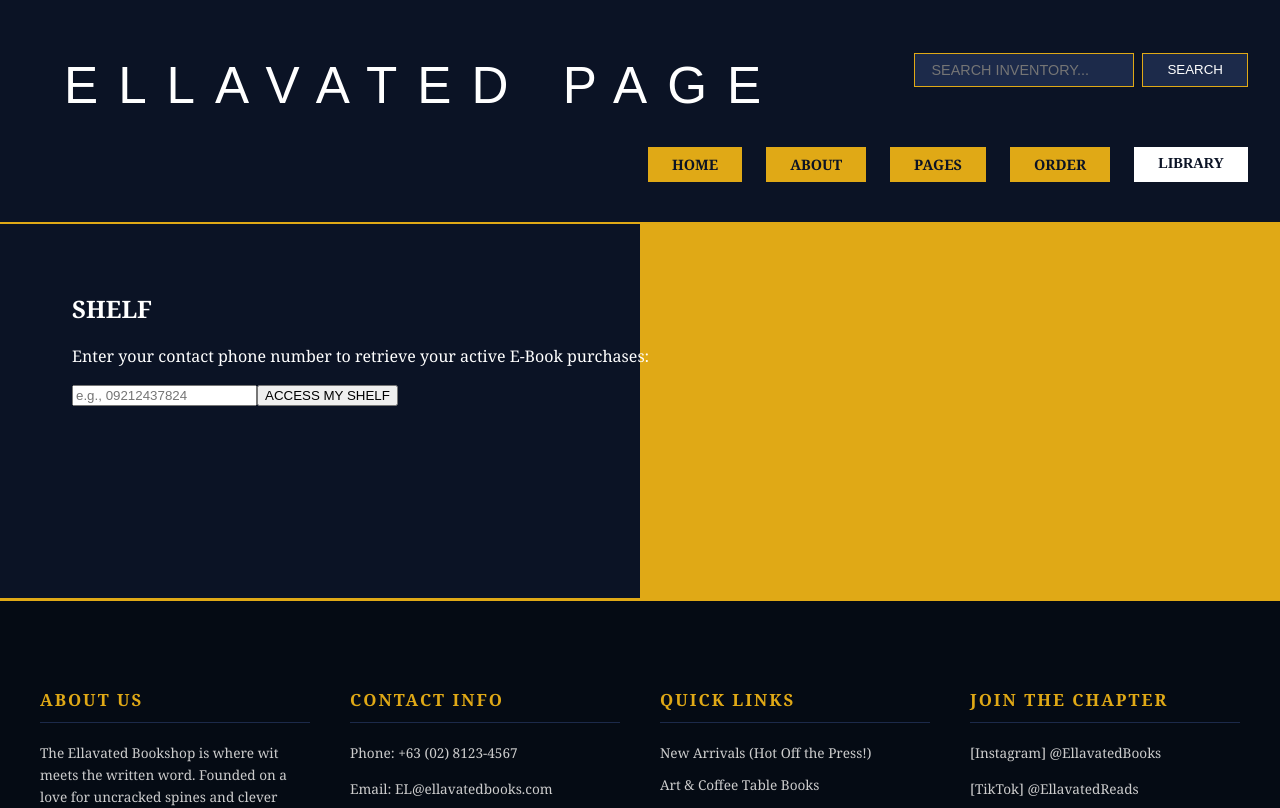
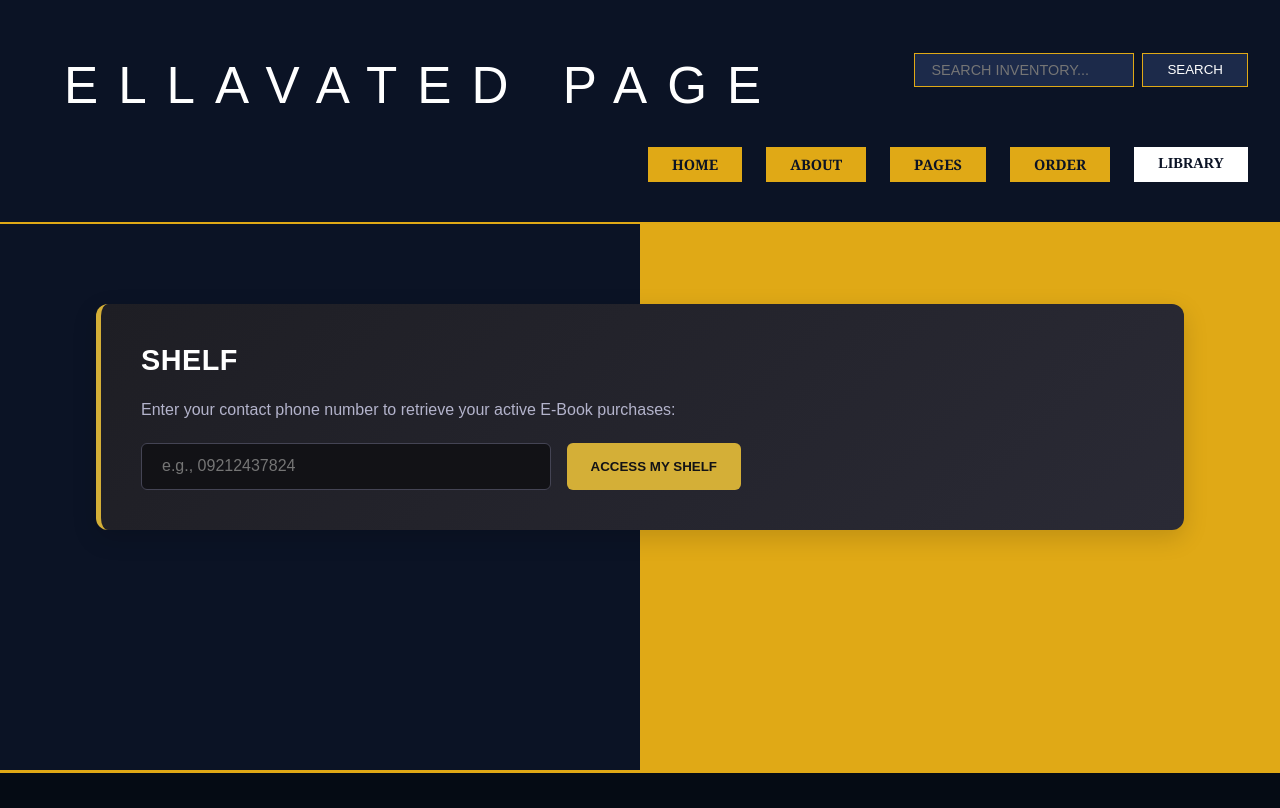
Before and after one commit to eliyosh/BookShop2, an Angular app in the folder bookshop-adb/: page /library in a window 1280 px wide. Shown: the top 808 px of the page. Built offline with nearby package versions, Linux system fonts and the light colour scheme.

Commit message:
feat: added css data to library component

```diff
--- a/bookshop-adb/src/app/library/library.css
+++ b/bookshop-adb/src/app/library/library.css
@@ -0,0 +1,127 @@
+.library-container {
+    max-width: 1200px;
+    margin: 2rem auto;
+    padding: 0 1.5rem;
+    font-family: sans-serif;
+  }
+
+  .search-box-panel {
+    background: linear-gradient(135deg, #1e1e24 0%, #2a2a35 100%);
+    color: #ffffff;
+    padding: 2.5rem;
+    border-radius: 12px;
+    box-shadow: 0 8px 24px rgba(0,0,0,0.15);
+    margin-bottom: 3rem;
+    border-left: 5px solid #d4af37; /* Royal gold highlight trim match */
+  }
+
+  .search-box-panel h2 {
+    margin-top: 0;
+    font-size: 1.8rem;
+    letter-spacing: 0.5px;
+  }
+
+  .search-box-panel p {
+    color: #b3b3cb;
+    margin-bottom: 1.5rem;
+  }
+
+  .search-row {
+    display: flex;
+    gap: 1rem;
+    max-width: 600px;
+  }
+
+  .search-row input {
+    flex: 1;
+    padding: 0.85rem 1.25rem;
+    border-radius: 6px;
+    border: 1px solid #444454;
+    background: #121216;
+    color: #fff;
+    font-size: 1rem;
+  }
+
+  .search-row input:focus {
+    outline: none;
+    border-color: #d4af37;
+    box-shadow: 0 0 8px rgba(212, 175, 55, 0.3);
+  }
+
+  .access-btn {
+    background: #d4af37;
+    color: #121216;
+    border: none;
+    padding: 0 1.5rem;
+    font-weight: bold;
+    border-radius: 6px;
+    cursor: pointer;
+    transition: background 0.2s ease;
+  }
+
+  .access-btn:hover {
+    background: #f1c40f;
+  }
+
+  .shelf-grid {
+    display: grid;
+    grid-template-columns: repeat(auto-fill, minmax(280px, 1fr));
+    gap: 1.5rem;
+  }
+
+  .digital-book-card {
+    background: #ffffff;
+    border: 1px solid #e1e1e8;
+    border-radius: 8px;
+    padding: 1.5rem;
+    display: flex;
+    flex-direction: column;
+    justify-content: space-between;
+    box-shadow: 0 4px 12px rgba(0,0,0,0.05);
+    transition: transform 0.2s, box-shadow 0.2s;
+  }
+
+  .digital-book-card:hover {
+    transform: translateY(-4px);
+    box-shadow: 0 8px 20px rgba(0,0,0,0.1);
+  }
+
+  .card-details h4 {
+    margin: 0 0 0.5rem 0;
+    color: #1a1a24;
+    font-size: 1.2rem;
+  }
+
+  .card-details p {
+    margin: 0;
+    color: #666675;
+    font-size: 0.9rem;
+  }
+
+  .read-btn {
+    background: #1e1e24;
+    color: #ffffff;
+    border: none;
+    padding: 0.75rem;
+    border-radius: 6px;
+    width: 100%;
+    margin-top: 1.5rem;
+    font-weight: bold;
+    cursor: pointer;
+    transition: background 0.2s;
+  }
+
+  .read-btn:hover {
+    background: #3a3a47;
+  }
+
+  .empty-shelf-text {
+    grid-column: 1 / -1;
+    text-align: center;
+    color: #888899;
+    padding: 3rem;
+    background: #f8f8fa;
+    border-radius: 8px;
+    border: 2px dashed #d1d1d6;
+    font-style: italic;
+  }
```
